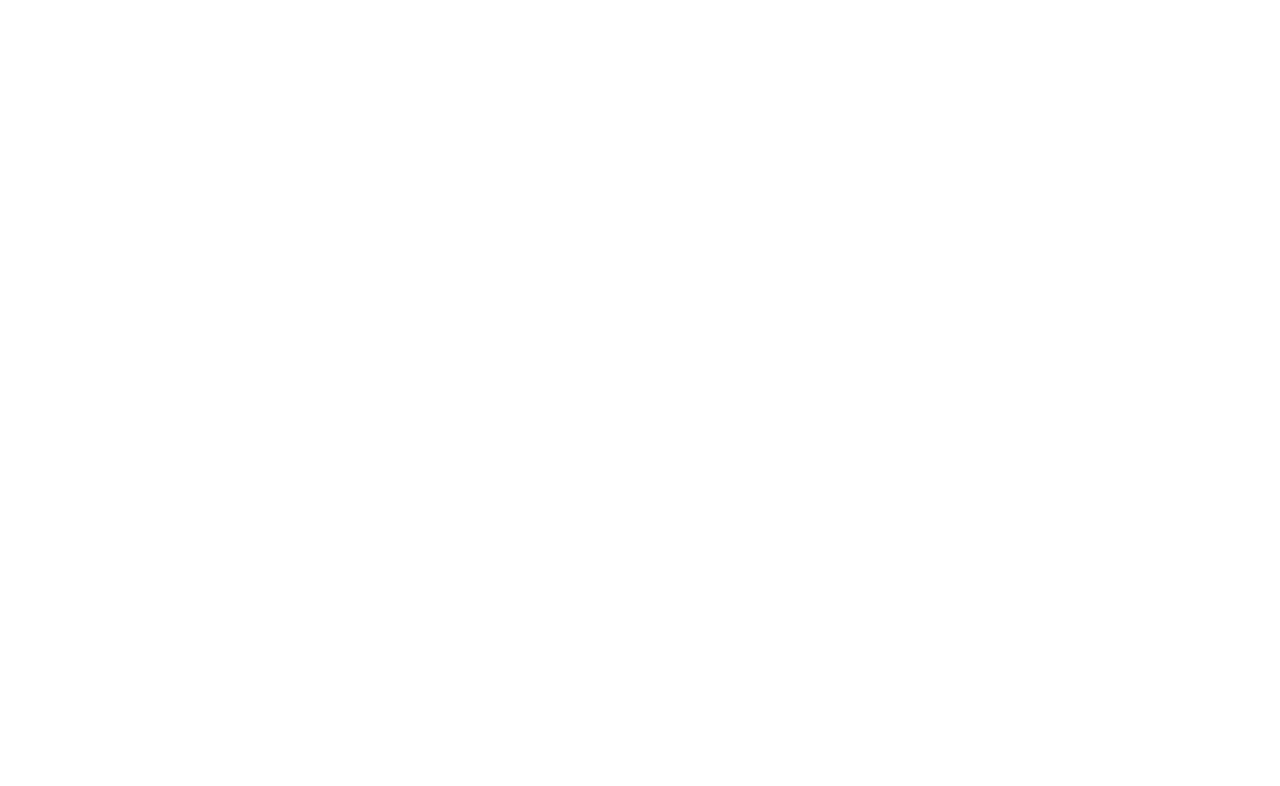
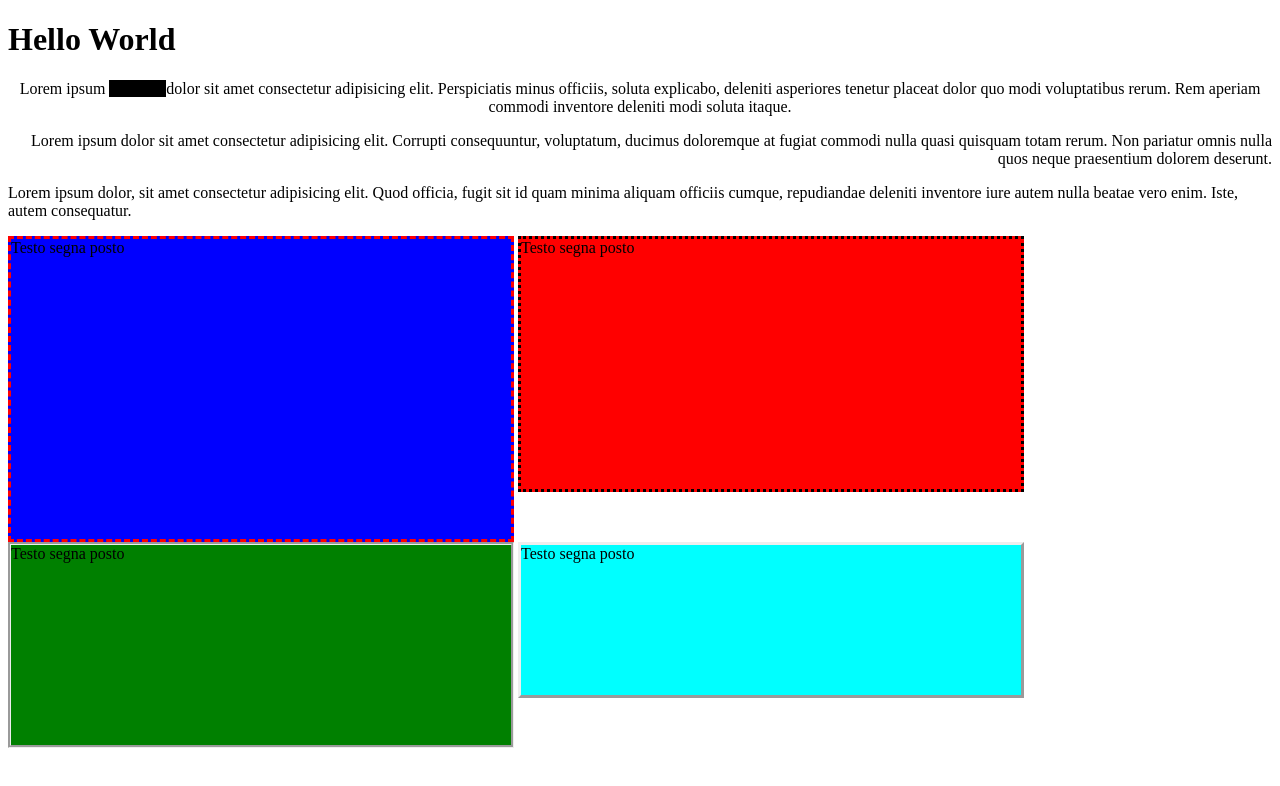
Before and after one commit to AlessioMaria5/104-lc-css, a plain HTML site: page index.html in a window 1280 px wide. Drawn offline with Linux system fonts and the light colour scheme.

Commit message:
Push 12:04

```diff
--- /dev/null
+++ b/css/style.css
@@ -0,0 +1,66 @@
+.centro {
+
+    text-align: center;
+}
+
+.destro {
+
+    text-align: right;
+}
+
+.sinistro {
+
+    text-align: left;
+}
+
+.evidenziatore {
+
+    background-color: black;
+    width:  500px; /*questa regola è ignorata perche il tag è di tipo inline */
+}
+
+.bordoa {
+
+    border-style: dashed;
+    border-color: red;
+    width: 500px;
+    height: 300px;
+    background-color: blue;
+
+
+}
+
+
+.bordob {
+
+    border-style: dotted;
+    width: 500px;
+    height: 250px;
+    background-color: red;
+}
+
+
+.bordoc {
+
+    border-style: groove;
+    width: 500px;
+    height: 200px;
+    background-color: green;
+
+
+}
+
+
+.bordod {
+
+    border-style: outset;
+    width: 500px;
+    height: 150px;
+    background: aqua;
+}
+
+
+div {
+
+    display: inline-block;
+}
--- a/index.html
+++ b/index.html
@@ -4,9 +4,20 @@
     <meta charset="UTF-8">
     <meta http-equiv="X-UA-Compatible" content="IE=edge">
     <meta name="viewport" content="width=device-width, initial-scale=1.0">
-    <link rel="stylesheet" href="style.css">
+    <link rel="stylesheet" href="css/style.css"/>
     <title>Document</title>
 </head>
+
+<h1 id="titolo">Hello World</h1>
+
+<p class="centro">Lorem ipsum <span class="evidenziatore">dolor sit </span>dolor sit amet consectetur adipisicing elit. Perspiciatis minus officiis, soluta explicabo, deleniti asperiores tenetur placeat dolor quo modi voluptatibus rerum. Rem aperiam commodi inventore deleniti modi soluta itaque.</p>
+<p class="destro">Lorem ipsum dolor sit amet consectetur adipisicing elit. Corrupti consequuntur, voluptatum, ducimus doloremque at fugiat commodi nulla quasi quisquam totam rerum. Non pariatur omnis nulla quos neque praesentium dolorem deserunt.</p>
+<p class="sinistro">Lorem ipsum dolor, sit amet consectetur adipisicing elit. Quod officia, fugit sit id quam minima aliquam officiis cumque, repudiandae deleniti inventore iure autem nulla beatae vero enim. Iste, autem consequatur.</p>
+
+<div class="bordoa">Testo segna posto</div>
+<div class="bordob">Testo segna posto</div>
+<div class="bordoc">Testo segna posto</div>
+<div class="bordod">Testo segna posto</div>
 <body>
 
 </body>
```
